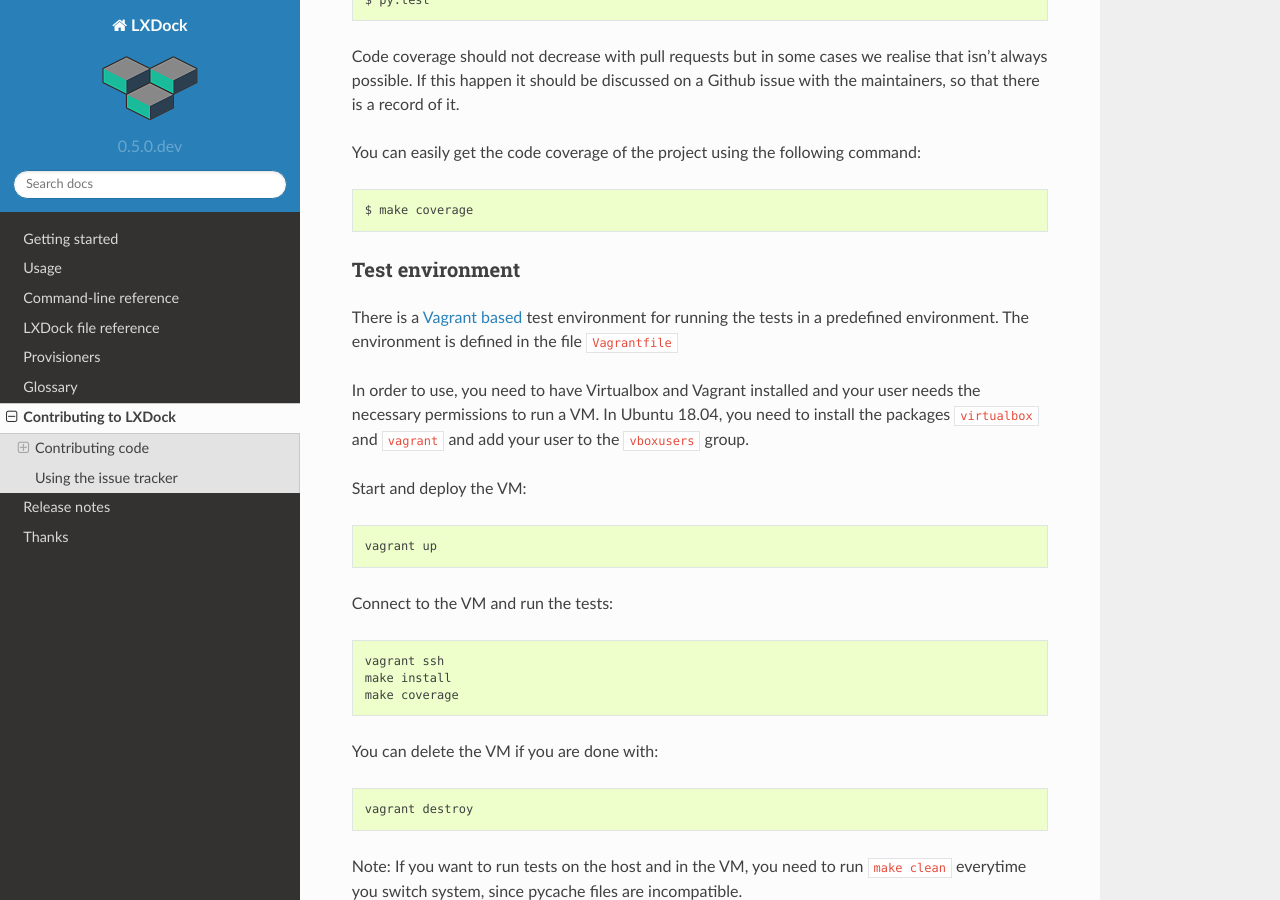
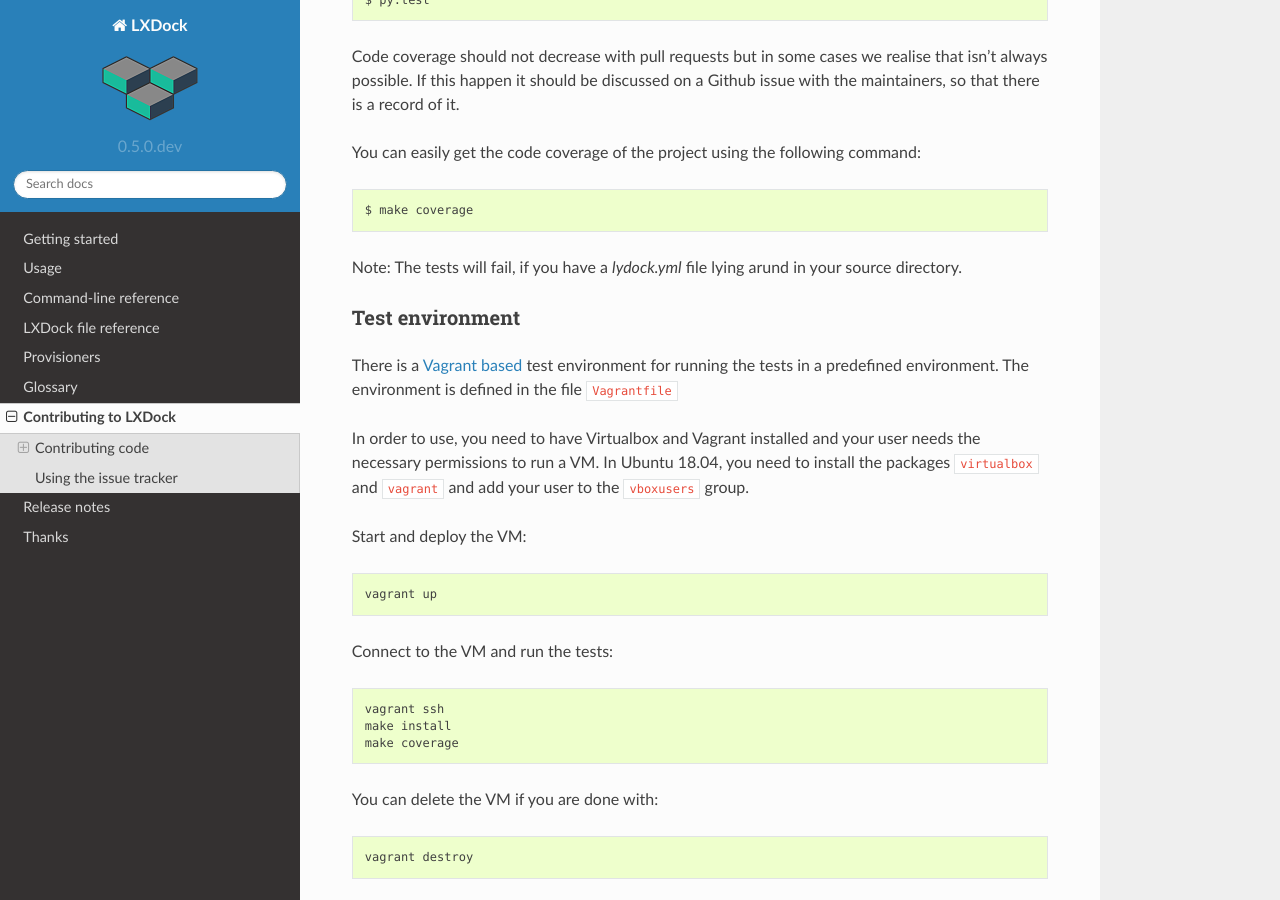
Before and after one commit to lxdock/lxdock, a Sphinx documentation site: the page built from docs/contributing.rst, in a window 1280 px wide and 900 px high, scrolled down 1522 px. Built offline with Sphinx 7.4.7 and the Read the Docs theme 2.0.0, drawn with Linux system fonts in a browser that asks for light colours.

Commit message:
Add testing document warning for lxdock.yml files

```diff
--- a/docs/contributing.rst
+++ b/docs/contributing.rst
@@ -83,6 +83,8 @@ You can easily get the code coverage of the project using the following command:
 
   $ make coverage
 
+Note: The tests will fail, if you have a `lydock.yml` file lying arund in your source directory.
+
 Test environment
 ################
 
```
